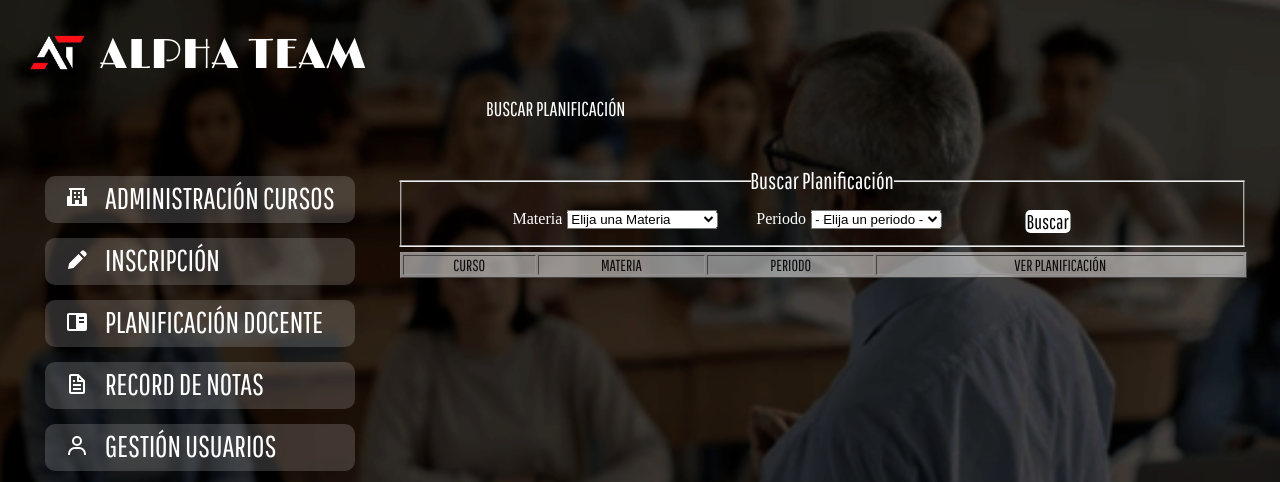
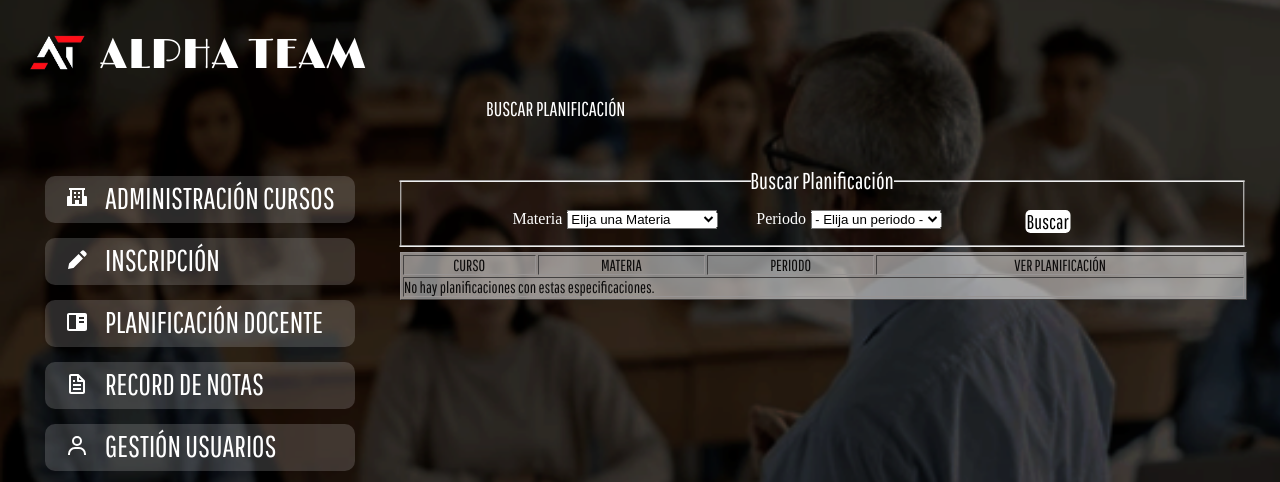
Before and after one commit to AlphaTeam23/AlphaTeamBlack, a Flask app: template templates/admin/a_planificacion.html in a window 1280 px wide. Shown: the top 482 px of the page. Run offline with Flask 3, Linux system fonts and the light colour scheme; the template is opened without the code that fills it, so the values that code supplies are empty.

Commit message:
todo listo

```diff
--- a/templates/admin/a_planificacion.html
+++ b/templates/admin/a_planificacion.html
@@ -58,6 +58,7 @@
                         <option value="2021-2022">2021-2022</option>
                         <option value="2022-2023">2022-2023</option>
                         <option value="2023-2024">2023-2024</option>
+                        <option value="2024-2025">2024-2025</option>
                     </select>
 
                     <input type="submit" class="btbuscarplan" value="Buscar">
@@ -76,6 +77,7 @@
           </tr>
         </thead>
         <tbody>
+          {% if planificacion %}
               {% for plan in planificacion %}
               <tr>
                   <td>{{ plan[1] }}</td>
@@ -84,6 +86,11 @@
                   <td><a href="/static/uploads/{{ plan[5] }}" target="_blank">{{ plan[5] }}</a></td>
               </tr>
               {% endfor %}
+          {% else %}
+              <tr>
+                  <td colspan="4">No hay planificaciones con estas especificaciones.</td>
+              </tr>
+          {% endif %}
         </tbody>
     </table>
 </body>
```
Lines whose indentation alone changed are shown as unchanged.
